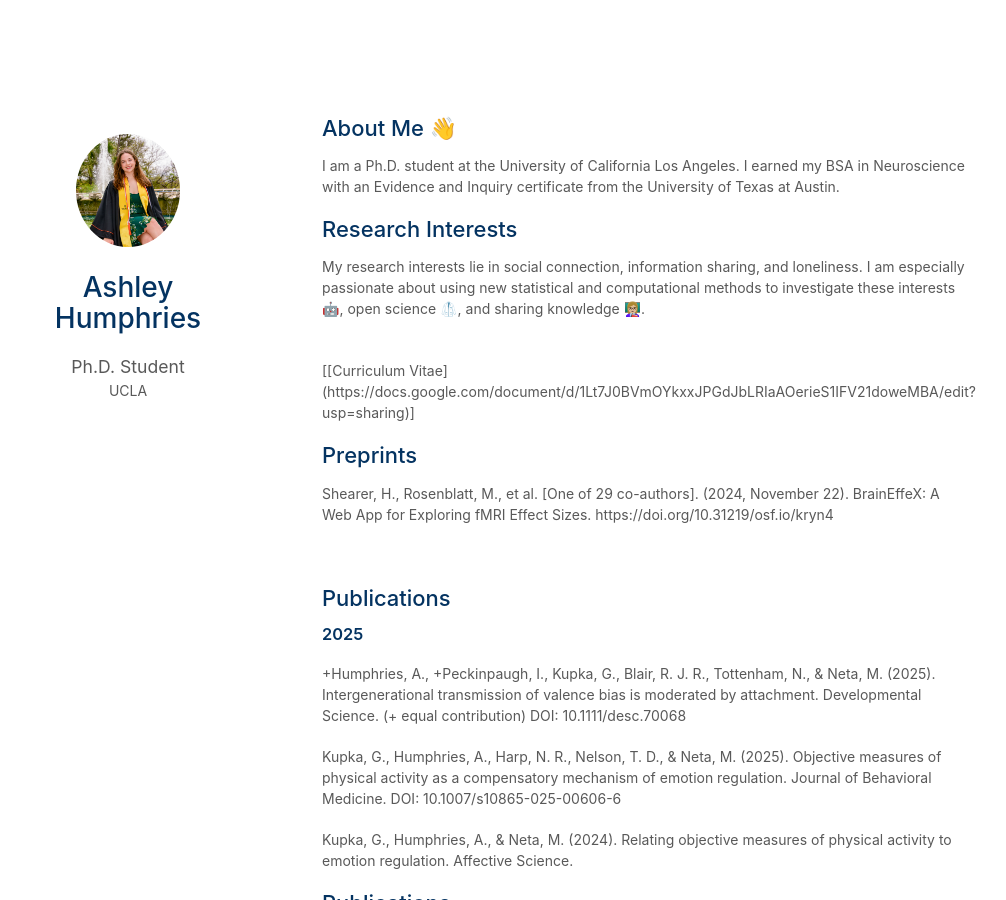
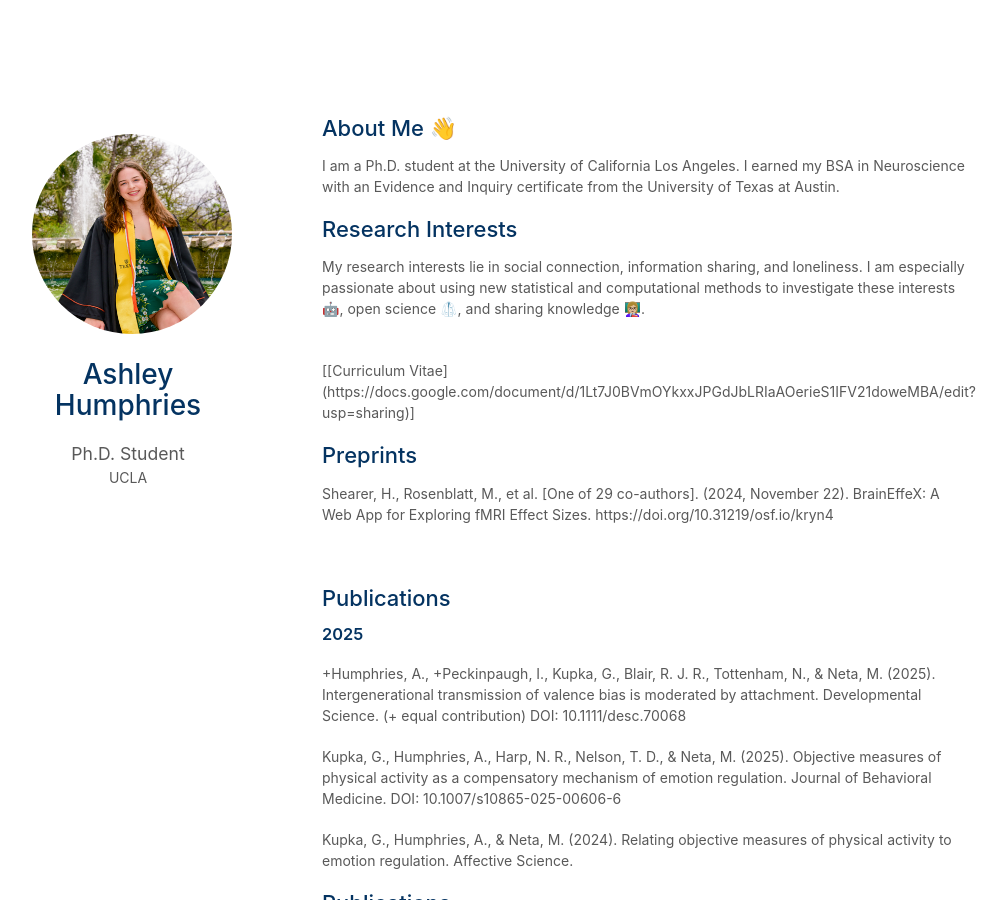
Before and after one commit to ashleyhumphries/ashleyhumphries.github.io, a Jekyll site: the page built from index.md, in a window 1280 px wide and 900 px high. Shown: the whole window, without its empty margins (148-1154 px from the left). Built offline with Jekyll 4.4.1, drawn with Linux system fonts in a browser that asks for light colours; a style sheet for code colours, icons or effects is not loaded; our own code applies the rules of GitHub Pages for plain Markdown files.

Commit message:
Update homepage.html
changed avatar size

```diff
--- a/_layouts/homepage.html
+++ b/_layouts/homepage.html
@@ -39,8 +39,8 @@
     <div class="wrapper">
       <header>
 
-        {% if site.avatar %}
-        <a class="image avatar"><img src="{{ site.avatar }}" alt="avatar" /></a>
+         {% if site.avatar %}
+        <a class="image avatar"><img src="{{ site.avatar }}" alt="avatar" style="width: 200px; height: 200px;" /></a>
         {% endif %}
 
         <h1>{{ site.title }}</h1>
```
